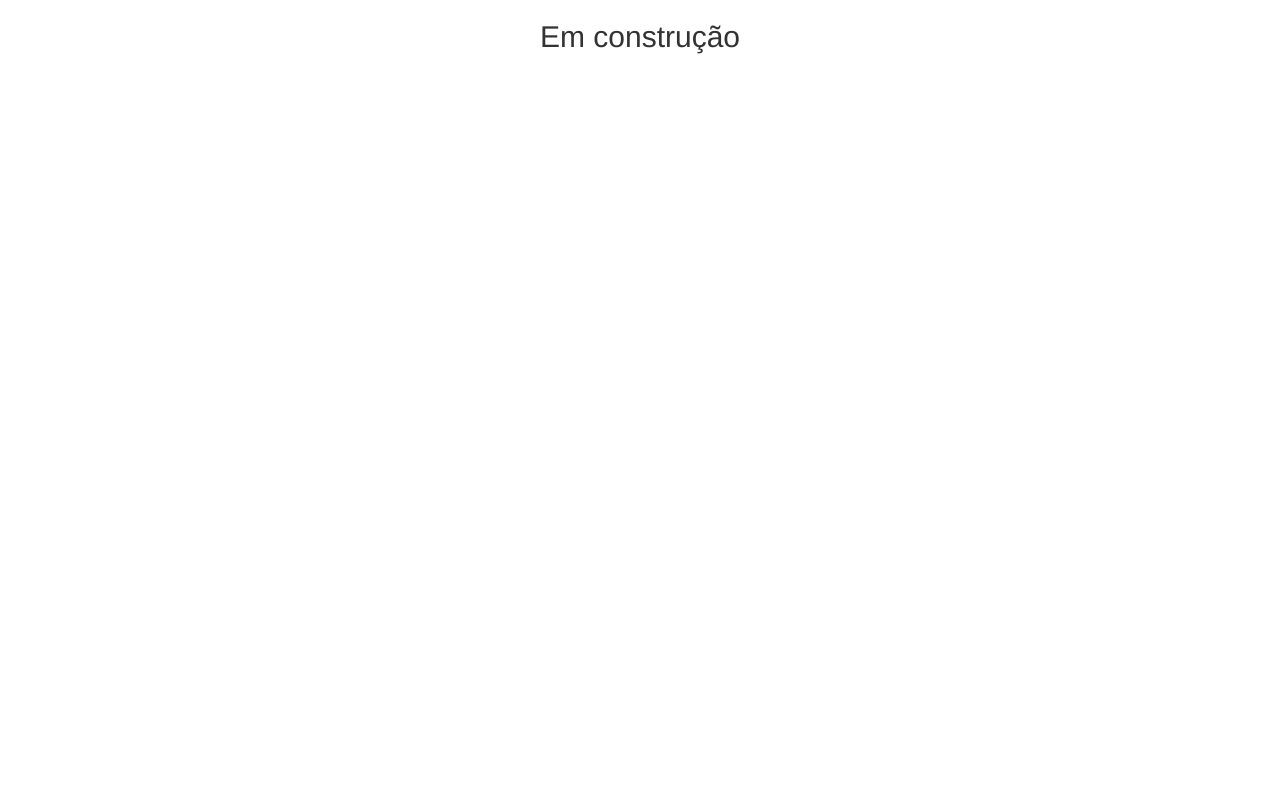
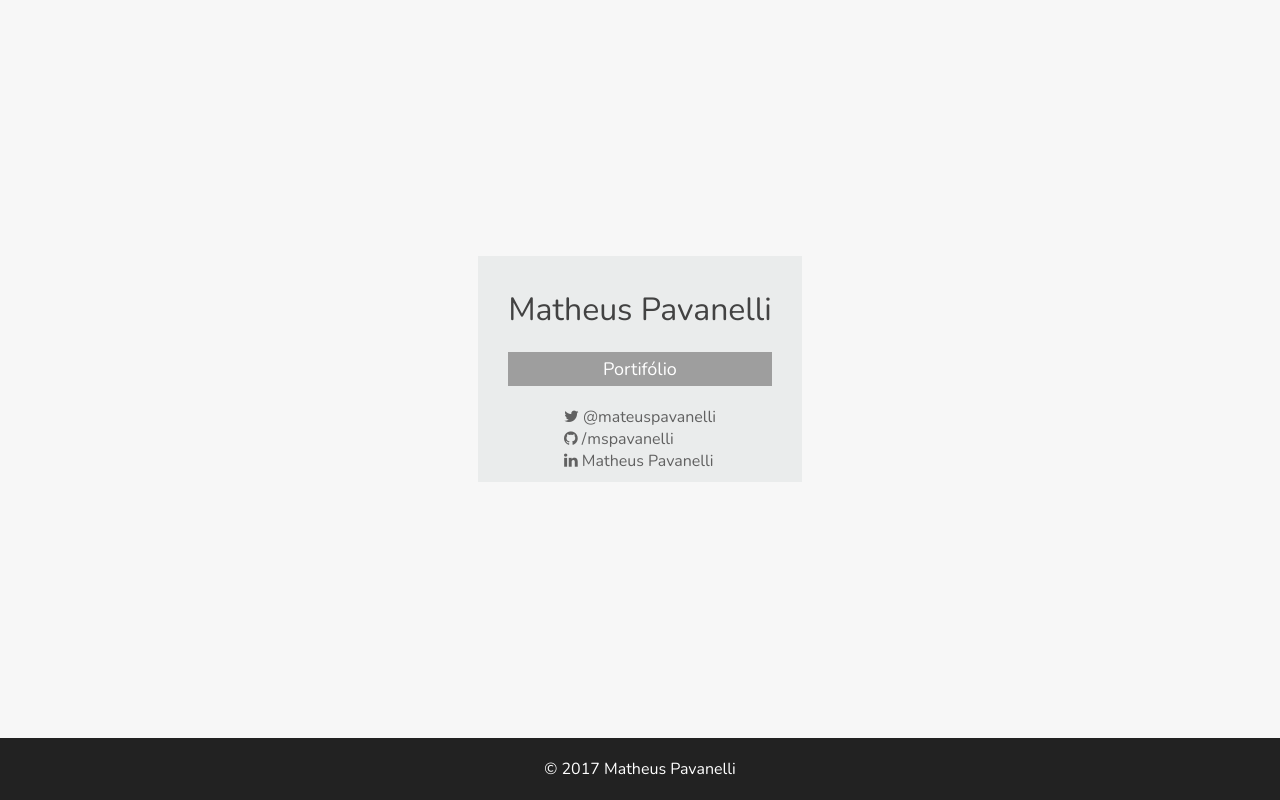
Before and after one commit to mspavanelli/mspavanelli.github.io, a plain HTML site: page index.html in a window 1280 px wide. Drawn offline with nearby package versions, Linux system fonts and the light colour scheme.

Commit message:
Update index.html

```diff
--- a/index.html
+++ b/index.html
@@ -2,12 +2,145 @@
 <html lang="pt-br">
 <head>
     <meta charset="UTF-8">
-		<title>Matheus Pavanelli on GitHub</title>
-		<link rel="stylesheet" href="https://maxcdn.bootstrapcdn.com/bootstrap/3.3.4/css/bootstrap.min.css">
+    <meta name="viewport" content="width=device-width, initial-scale=1.0">
+    <title>@mspavanelli | Home</title>
+    <link href="https://fonts.googleapis.com/css?family=Nunito:200" rel="stylesheet">
+    <link rel="stylesheet" href="https://cdnjs.cloudflare.com/ajax/libs/font-awesome/4.7.0/css/font-awesome.css">
+    <style>
+        body {
+            background-color: #F7F7F7;
+            display: flex;
+            min-height: 100vh;
+            flex-direction: column;
+            margin: 0;
+        }
+        main, h1, .btn, footer {
+            font-family: 'Nunito', sans-serif;
+            font-weight: 200;
+        }
+        main {
+            flex: 1 0 auto;
+            display: flex;
+            justify-content: center;
+            align-items: center;
+        }
+        .box {
+            background-color: #eaecec;
+            padding: 10px 30px;
+        }
+        h1 {
+            color: #424242;
+        }
+        .btn {
+            background: #9E9E9E;
+            border: 0;
+            border-radius: 0px;
+            -webkit-border-radius: 0;
+            -moz-border-radius: 0;
+            color: #ffffff;
+            font-size: 18px;
+            margin-bottom: 20px;
+            padding: 5px;
+            text-decoration: none;
+            transition: .2s;
+            width: 100%;
+        }
+        .btn:hover {
+            background: #757575;
+            text-decoration: none;
+            cursor: pointer;
+        }
+        .btn:focus {
+            outline: 0
+        }
+        .contacts {
+            margin: auto;
+            padding: 0;
+            width: fit-content;
+        }
+        .contact {
+            list-style: none;
+        }
+        .contact a {
+            text-decoration: none;
+            color: #616161;
+        }
+        .contact a:hover {
+            color: #212121
+        }
+        .letter-space {
+            letter-spacing: 1px;
+        }
+        footer {
+            background-color: #222;
+            color: white;
+            padding: 20px 30px;
+            text-align: center;
+        }
+        #cover {
+            background-color: black;
+            width: 100vw;
+            height: 105vh;
+            position: absolute;
+            animation-fill-mode: forwards;
+            animation-iteration-count: 1;
+            animation-duration: 2s;
+            animation-timing-function: ease;
+            animation-name: fadeOut;
+        }
+        @keyframes fadeOut {
+            from {
+                opacity: 1;
+            }
+            to {
+                opacity: 0;
+            }
+        }
+    </style>
 </head>
 <body>
-		<div class="container">
-			<h2 class="text-center">Em construção<h2>
+    <main>
+        <div id="cover"></div>
+        <div class="box">
+
+            <h1>Matheus Pavanelli</h1>
+
+            <a href="#">
+                <button class="btn">Portifólio</button>
+            </a>
+
+            <ul class="contacts">
+                <li class="contact">
+                    <a href="https://twitter.com/mateuspavanelli" target="_blank">
+                        <i class="fa fa-twitter" aria-hidden="true"></i>
+                        @mateuspavanelli
+                    </a>
+                </li>
+                <li class="contact">
+                    <a href="https://github.com/mspavanelli" target="_blank">
+                        <i class="fa fa-github" aria-hidden="true"></i>
+                        <span class="letter-space">/</span>mspavanelli
+                    </a>
+                </li>
+                <li class="contact">
+                    <a href="#" target="_blank">
+                        <i class="fa fa-linkedin" aria-hidden="true"></i>
+                        Matheus Pavanelli
+                    </a>
+                </li>
+            </ul>
         </div>
+    </main>
+
+    <footer>
+        © <span id="year"></span> Matheus Pavanelli
+    </footer>
+
+    <script>
+        document.getElementById('year').innerText = new Date().getFullYear()
+        setTimeout(function() {
+            document.getElementById('cover').remove();
+        }, 1000)
+    </script>
 </body>
 </html>
```
Lines whose indentation alone changed are shown as unchanged.
